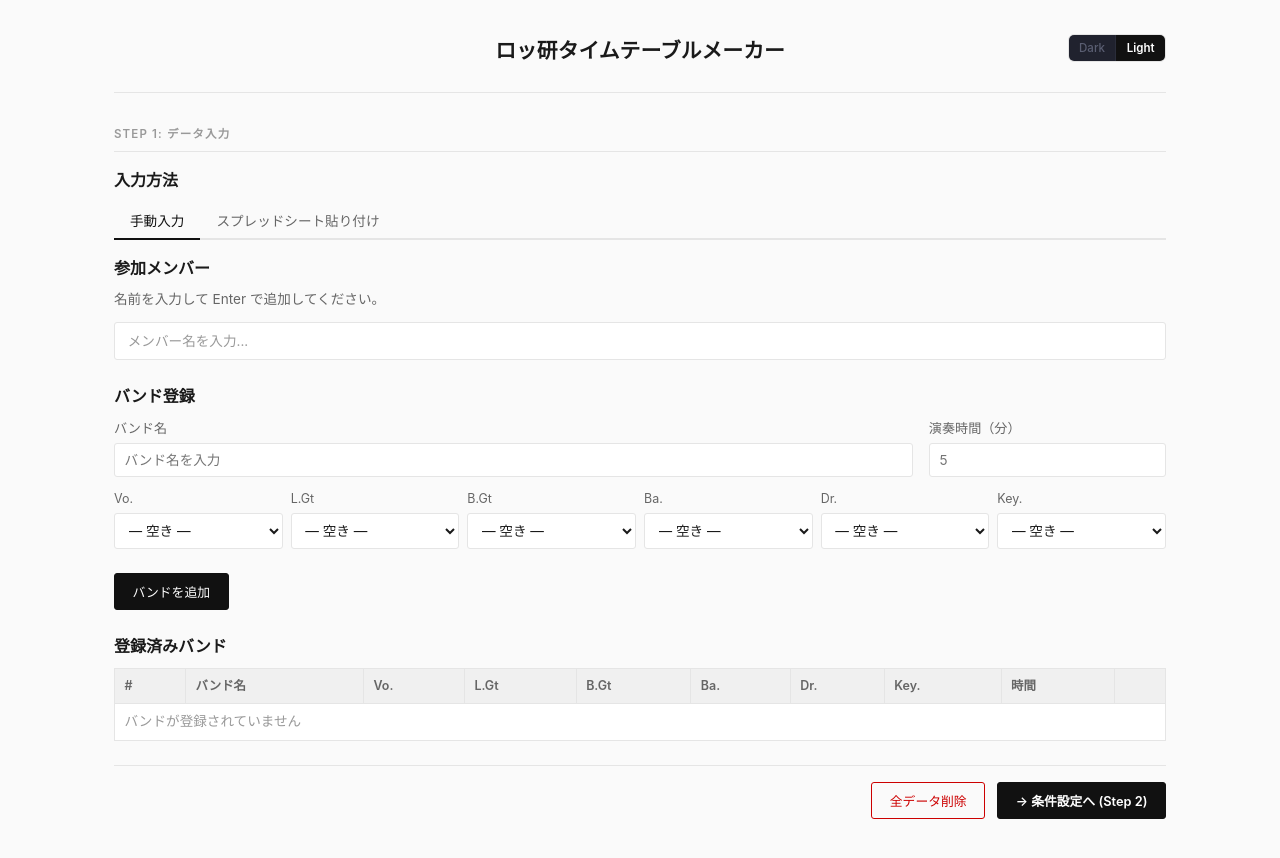
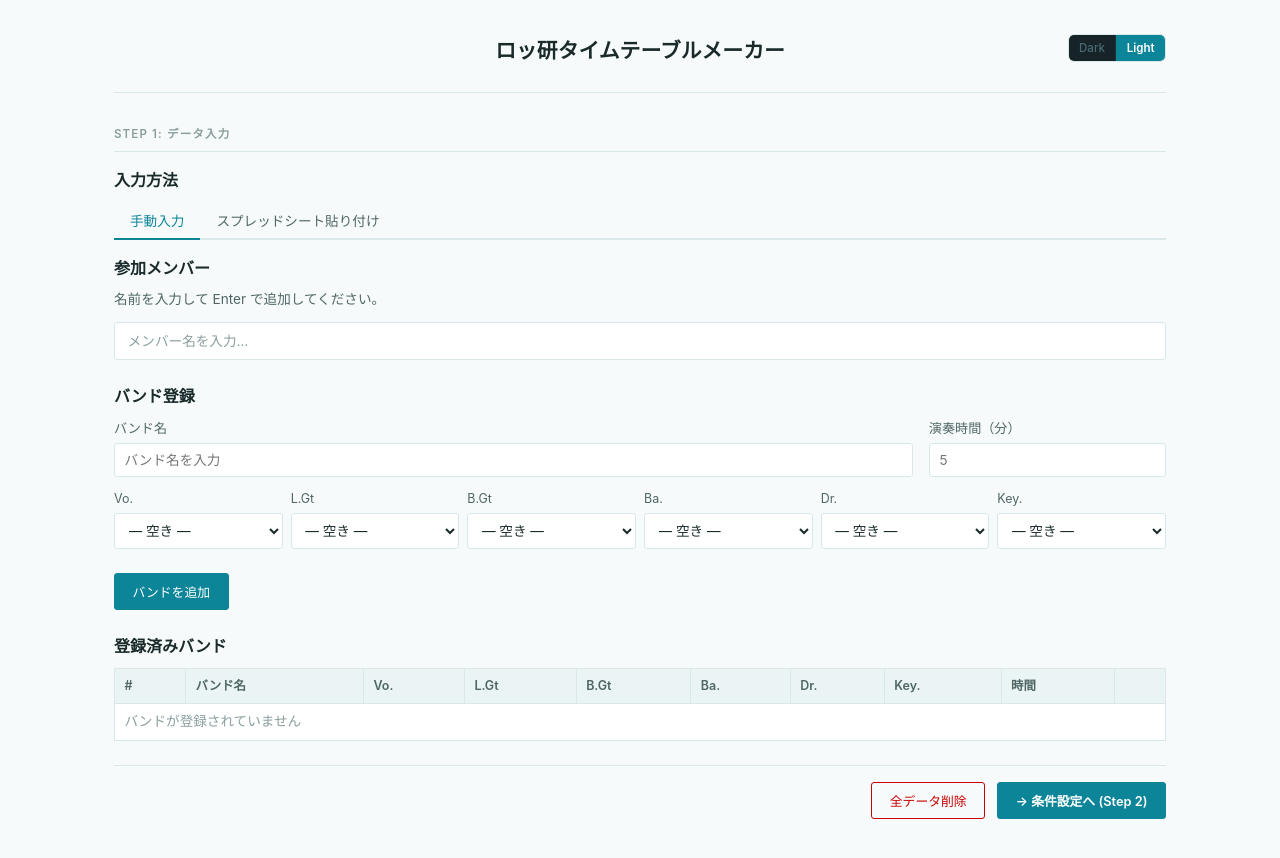
Before and after one commit to Wolframike/Themis, a website built with Vite: page index.html in a window 1280 px wide. Built offline with nearby package versions, Linux system fonts and the light colour scheme.

Commit message:
favicon and color grading

```diff
--- a/index.html
+++ b/index.html
@@ -3,8 +3,8 @@
   <head>
     <meta charset="UTF-8" />
     <meta name="viewport" content="width=device-width, initial-scale=1.0" />
-    <title>Themis — タイムテーブルメーカー</title>
-    <link rel="icon" type="image/svg+xml" href="/vite.svg" />
+    <title>Themis — タイムテーブル最適化</title>
+    <link rel="icon" type="image/svg+xml" href="./favicon.svg" />
     <!-- Google tag (gtag.js) -->
     <script async src="https://www.googletagmanager.com/gtag/js?id=G-R7J6Y2RPVJ"></script>
     <script>
--- a/src/style.css
+++ b/src/style.css
@@ -2,19 +2,19 @@
    Themis — Base Styles & Theme Variables
    ============================================================ */
 
-/* --- CSS Custom Properties (Dark = default, Midnight palette) --- */
+/* --- CSS Custom Properties (Dark = default, Cyan/Teal palette) --- */
 :root,
 [data-theme='dark'] {
-  --bg-primary: #0f1117;
-  --bg-secondary: #181a24;
-  --bg-surface: #20222e;
-  --text-primary: #e0e2ea;
-  --text-secondary: #8b8fa3;
-  --text-muted: #5a5e72;
-  --accent: #6c8aff;
-  --accent-hover: #8ba3ff;
-  --accent-dim: rgba(108, 138, 255, 0.08);
-  --border: #2a2d3a;
+  --bg-primary: #0a1214;
+  --bg-secondary: #0f1a1e;
+  --bg-surface: #162428;
+  --text-primary: #d8eaee;
+  --text-secondary: #7a9aa6;
+  --text-muted: #4a6a74;
+  --accent: #15aabf;
+  --accent-hover: #3bc9db;
+  --accent-dim: rgba(21, 170, 191, 0.08);
+  --border: #1e3038;
   --shadow: rgba(0, 0, 0, 0.4);
   --danger: #ff6b6b;
   --danger-border: rgba(255, 107, 107, 0.3);
@@ -24,18 +24,18 @@
   --btn-radius: 6px;
 }
 
-/* --- Light Theme (Minimal palette) --- */
+/* --- Light Theme (Teal-tinted minimal palette) --- */
 [data-theme='light'] {
-  --bg-primary: #fafafa;
+  --bg-primary: #f6fafa;
   --bg-secondary: #ffffff;
-  --bg-surface: #f0f0f0;
-  --text-primary: #1a1a1a;
-  --text-secondary: #666666;
-  --text-muted: #999999;
-  --accent: #111111;
-  --accent-hover: #333333;
-  --accent-dim: rgba(0, 0, 0, 0.03);
-  --border: #e5e5e5;
+  --bg-surface: #eaf4f4;
+  --text-primary: #1a2a2a;
+  --text-secondary: #506666;
+  --text-muted: #8a9e9e;
+  --accent: #0c8599;
+  --accent-hover: #0a7085;
+  --accent-dim: rgba(12, 133, 153, 0.05);
+  --border: #d8e8e8;
   --shadow: rgba(0, 0, 0, 0.06);
   --danger: #cc0000;
   --danger-border: #cc0000;
```
Also changed, not shown: public/favicon.svg (added), 1 other file.
